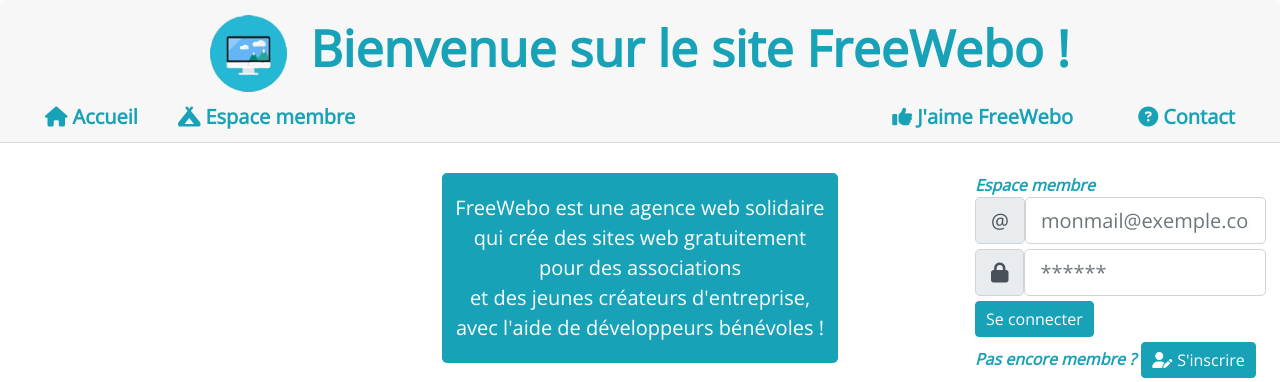
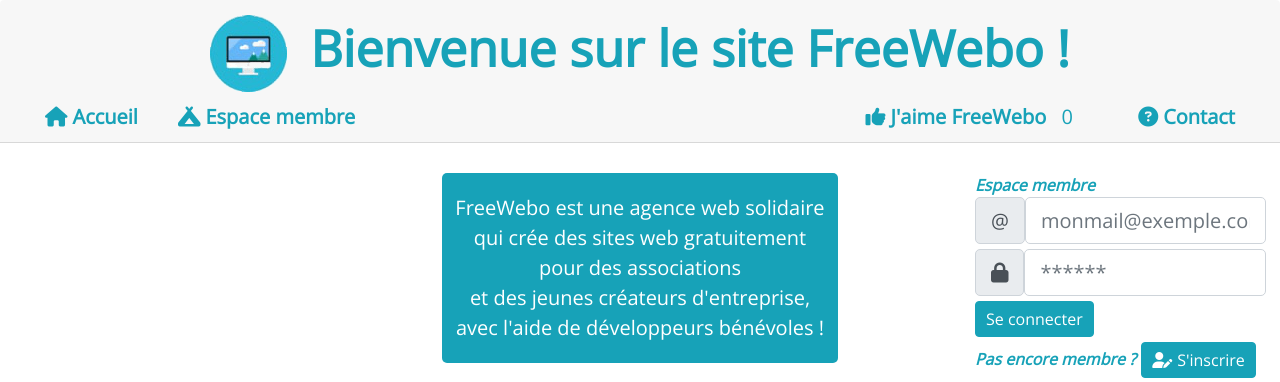
Before and after one commit to AnneDreuille/freewebo, a PHP site: page / in a window 1280 px wide. Shown: the top 382 px of the page. Run offline with PHP 8.4, Linux system fonts and the light colour scheme; data that the repository does not hold is empty; some libraries are stand-ins or nearby versions.

Commit message:
Update templateHtml.php
modif btn like provisoire

```diff
--- a/view/templateHtml.php
+++ b/view/templateHtml.php
@@ -85,7 +85,8 @@
                     <?php };?>
                     <li class="nav-link ml-auto">
                         <!-- bouton like -->
-                        <a href="index.php?action=clicks" class="text-info font-weight-bold text-decoration-none mt-2 pr-5" id="btnLike" data-toggle="tooltip" data-placement="top" title="Clic si tu aimes&nbsp;!" ><span class="fas fa-thumbs-up pr-1"></span>J'aime FreeWebo</a><span><?php echo $clicks; ?></span>
+                        <a href="index.php?action=clicks" class="text-info font-weight-bold text-decoration-none mt-2 pr-2" id="btnLike" data-toggle="tooltip" data-placement="top" title="Clic si tu aimes&nbsp;!"><span class="fas fa-thumbs-up pr-1"></span>J'aime FreeWebo</a>
+                        <span class="text-info pr-5">0</span>
                         <!-- bouton contact -->
                         <a href="mailto:support@freewebo.org" class="mt-2 text-info font-weight-bold text-decoration-none" data-toggle="tooltip" data-placement="top" title="Clic pour écrire un mail" ><span class="fas fa-question-circle pr-1"></span>Contact</a>
                     </li>
```
